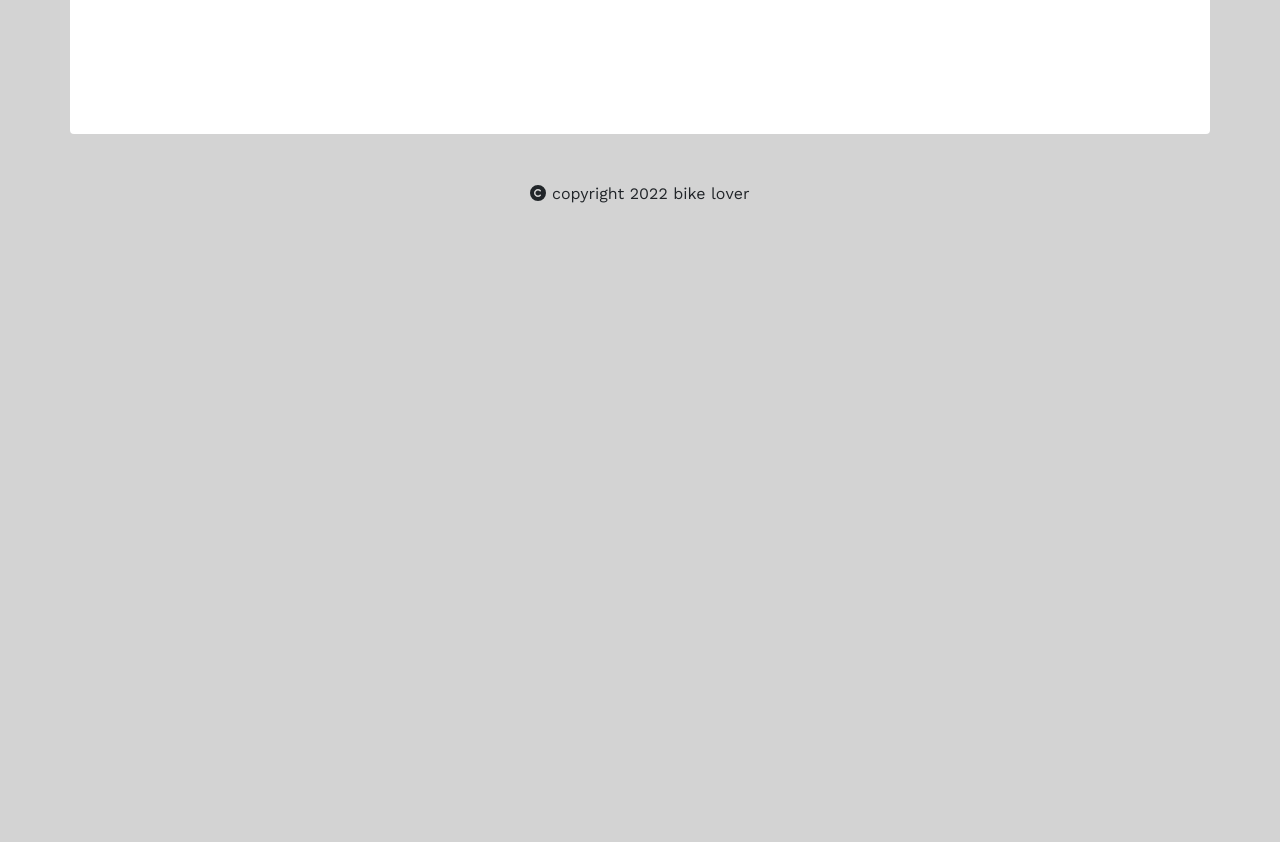
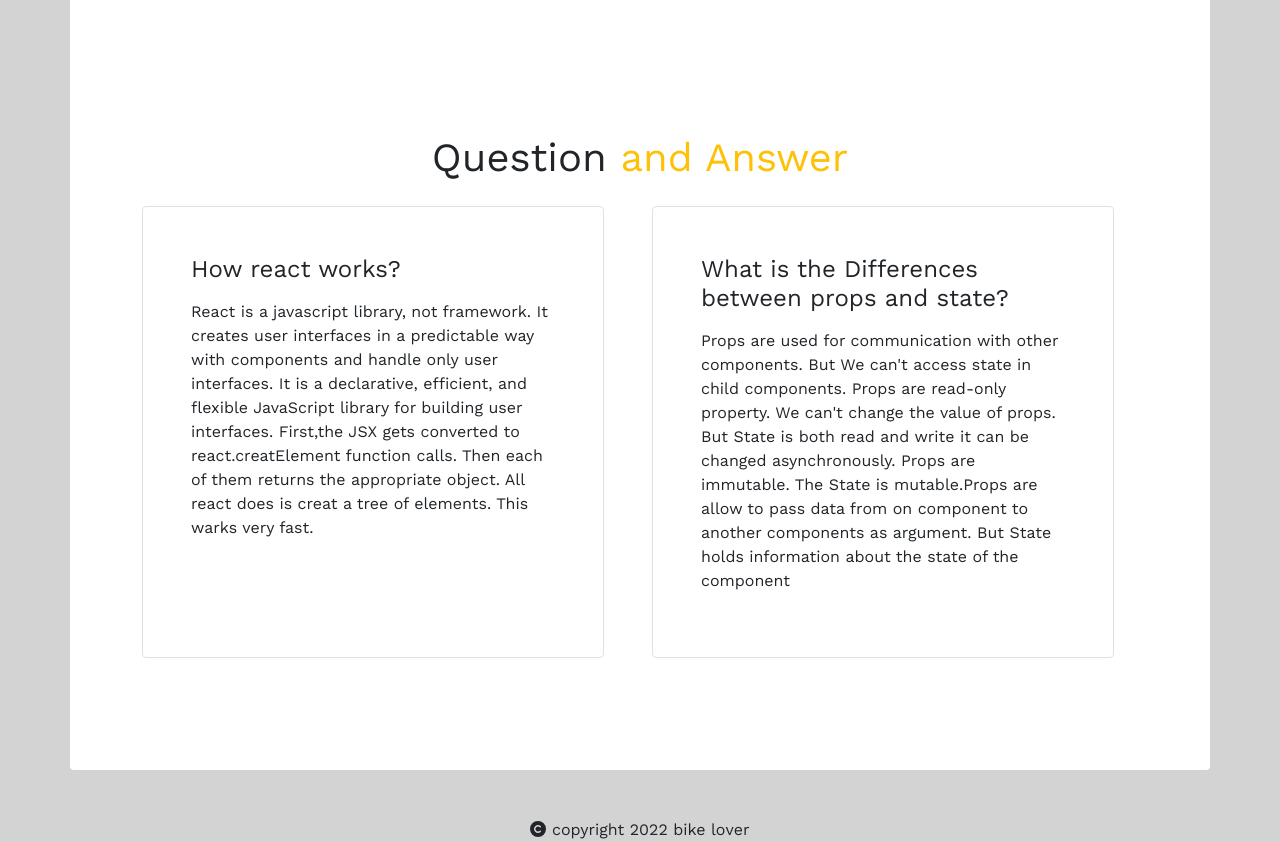
Before and after one commit to tahamah/bike-lover, a React (Create React App) app: page / in a window 1280 px wide. Shown: the part 2040-2882 px from the top of the page. Before the commit the page ends 2246 px from the top, so only its background shows below. Built offline with nearby package versions, Linux system fonts and the light colour scheme.

Commit message:
responcive done

```diff
--- a/src/components/QuestionAnswer/QuestionAnswer.js
+++ b/src/components/QuestionAnswer/QuestionAnswer.js
@@ -3,11 +3,11 @@ import React from 'react'
 const QuestionAnswer = () => {
     return (
         <div>
-            {/* <h1 className="text-center m-5 mb-4">
+            <h1 className="text-center m-5 mb-4">
                 Question <span className="text-warning"> and Answer</span>
             </h1>
-            <section className="container px-5 d-flex mb-5 justify-content-between">
-                <article className="w-50 mx-4 p-5 border rounded">
+            <section className="container px-5 row mb-5 ">
+                <article className="w-50 mx-4 p-5 border mb-3 col col-mb-6 rounded">
                     <h4>How react works?</h4>
                     <p className="mt-3 text-justify">
                         React is a javascript library, not framework. It creates
@@ -21,7 +21,7 @@ const QuestionAnswer = () => {
                     </p>
                 </article>
 
-                <article className="w-50 mx-4 p-5 border rounded">
+                <article className="w-50 mx-4 p-5 border mb-3 col col-mb-6 rounded">
                     <h4>What is the Differences between props and state?</h4>
                     <p className="mt-3">
                         Props are used for communication with other components.
@@ -34,7 +34,7 @@ const QuestionAnswer = () => {
                         information about the state of the component
                     </p>
                 </article>
-            </section> */}
+            </section>
         </div>
     )
 }
```
